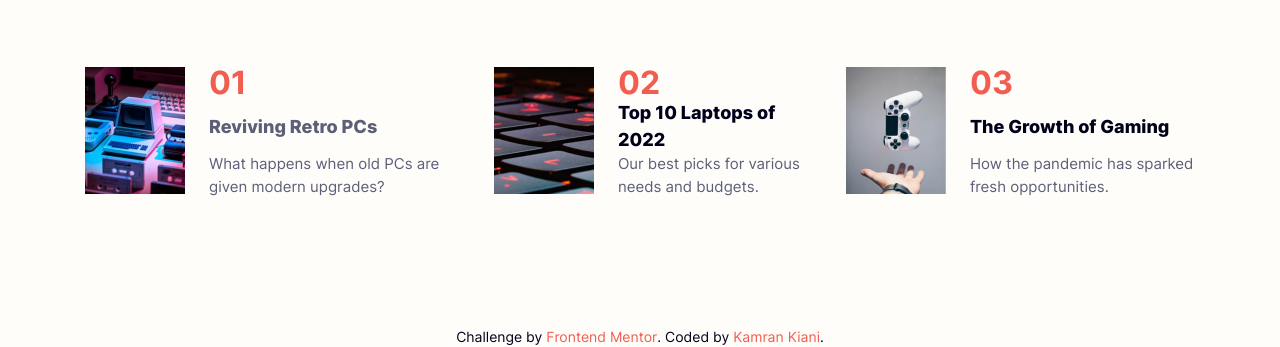
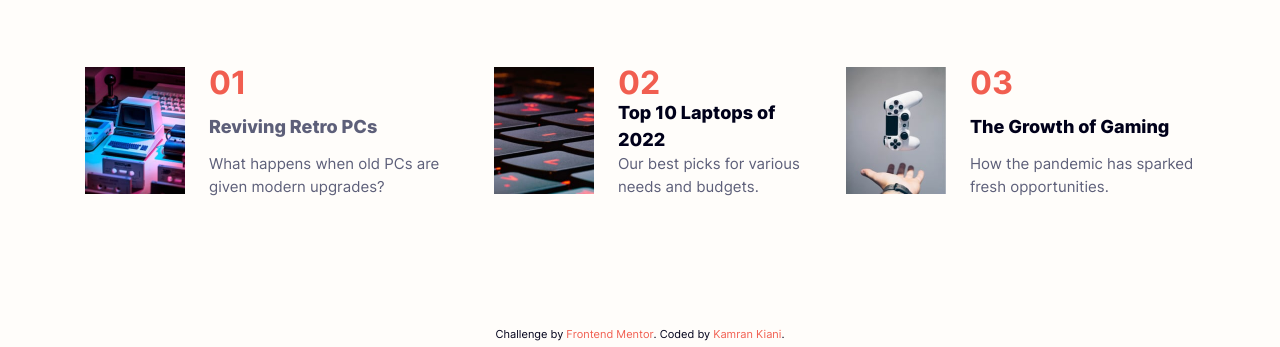
Before and after one commit to kaamiik/fm-News-Home-Page, a website: page src/index.html in a window 1280 px wide. Shown: the part 700-1047 px from the top of the page. Drawn offline with nearby package versions, Linux system fonts and the light colour scheme; files that its build step writes are made by us from their sources.

Commit message:
Update style.scss

```diff
--- a/src/sass/style.scss
+++ b/src/sass/style.scss
@@ -178,7 +178,7 @@ main {
 .attribution {
   color: $clr-Neutral-800;
   margin-top: auto;
-  font-size: rem(14);
+  font-size: rem(11);
   text-align: center;
 }
 .attribution a {
```
